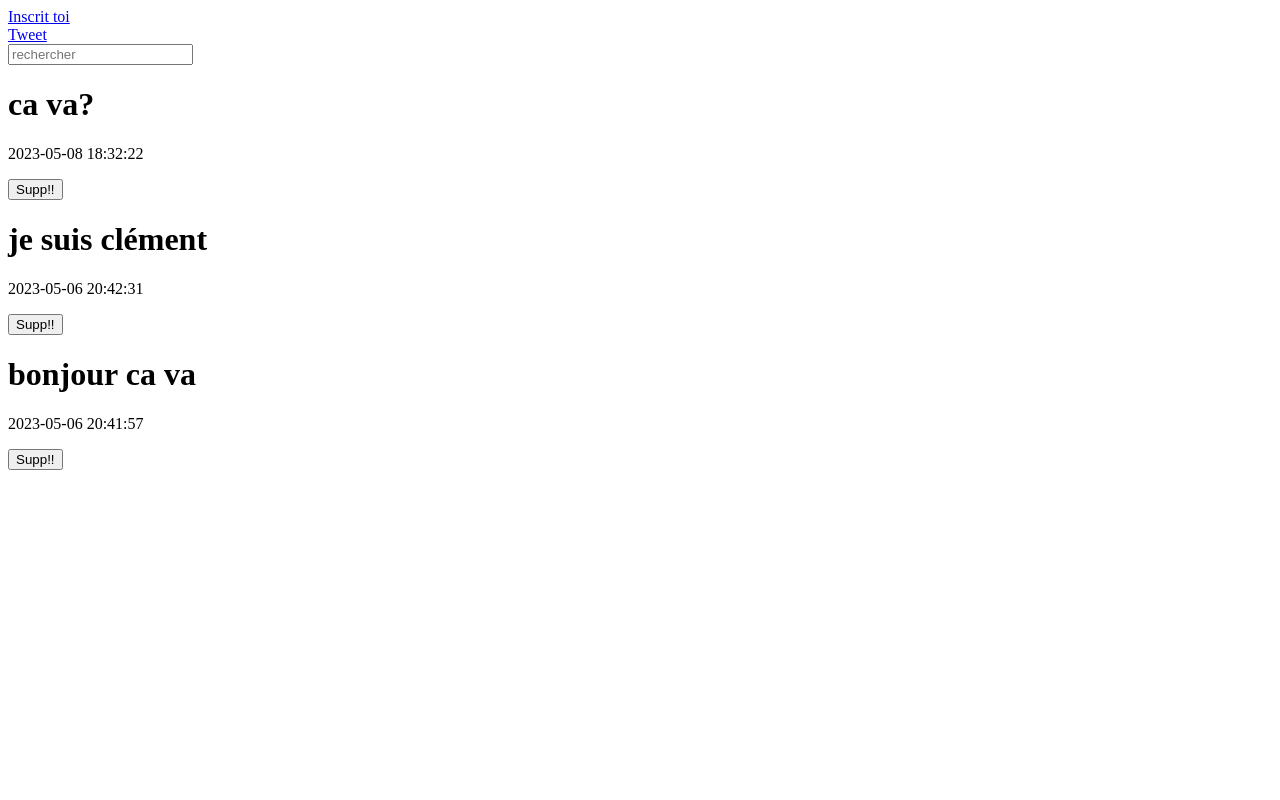
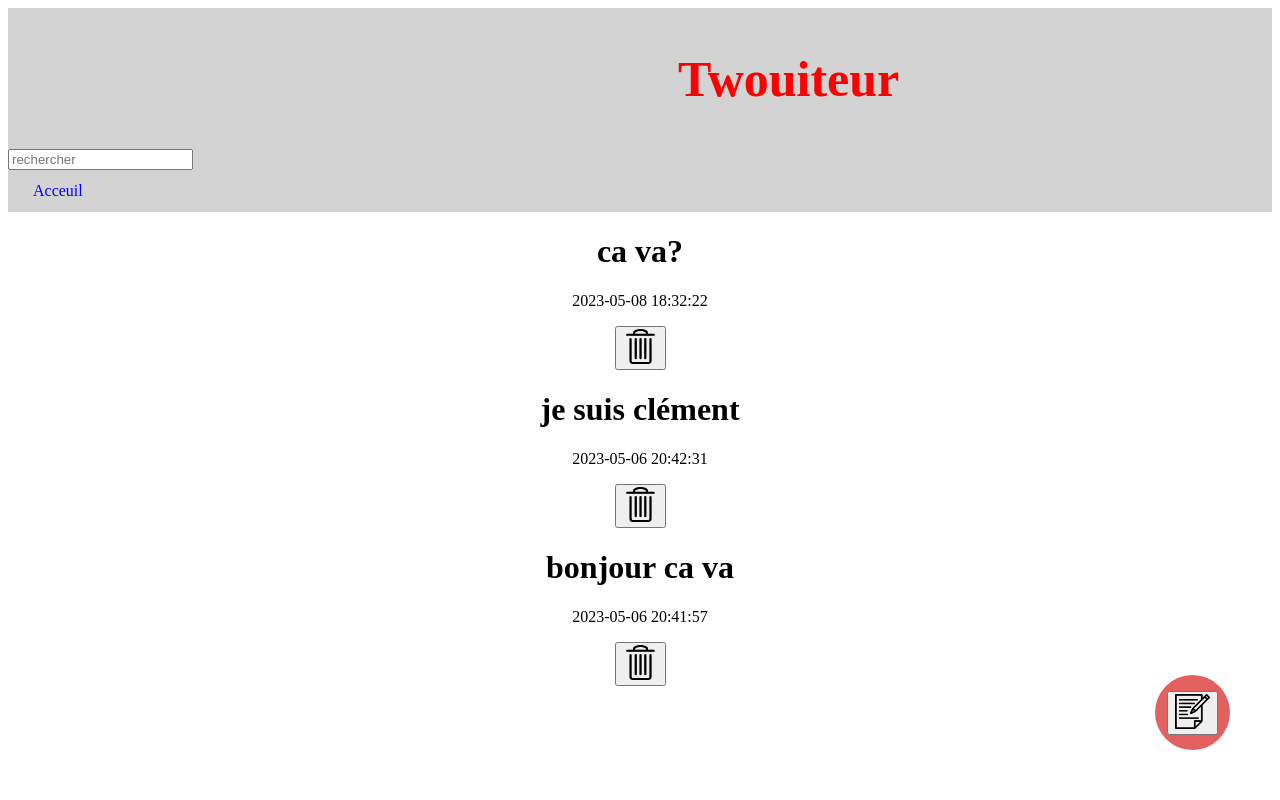
Before and after one commit to Clement-Dias-Costa-restart/renduTwitter, a PHP site: page / in a window 1280 px wide. Run offline with PHP 8.4, Linux system fonts and the light colour scheme; data comes from the database, SQL or seed files in the repository; both versions use the stored data as it was after the commit.

Commit message:
Add files via upload

```diff
--- /dev/null
+++ b/app.js
@@ -0,0 +1,16 @@
+function openModal() {
+    document.getElementById("modal").style.top="0px";
+}
+
+function closeModal(){
+    document.getElementById("modal").style.top="-300px";
+}
+
+function openModal2() {
+    document.getElementById("modal2").style.top="0px";
+}
+
+
+function closeModal2(){
+    document.getElementById("modal2").style.top="-300px";
+}
--- a/index.php
+++ b/index.php
@@ -13,29 +13,90 @@ $tweet = $requete->fetchAll(PDO::FETCH_ASSOC);
     <meta http-equiv="X-UA-Compatible" content="IE=edge">
     <meta name="viewport" content="width=device-width, initial-scale=1.0">
     <title>Twitter</title>
+    <link href="style.css" rel="stylesheet">
 </head>
+
 <body>
-<div>
-<a href="inscription.php">Inscrit toi</a>
-</div>
-<a href="tweet.php">Tweet</a>
+    <nav class="menu">
+    <ul class="menuderoulant">
+        <li class="bouton0">
+            <h1 id='Titre'>Twouiteur</h1>
             <div>
             <form class="form" method="GET" action="resultat.php">
                 <input type="text" name="motcle" placeholder="rechercher">
             </form>
             </div>
+            <a href='index.php'> Acceuil</a>
+            <ul class="menun1">
+                <li class="nv1">
+                    <ul class="nv2">
+                        <li><a href=inscription.php>Inscrit toi</a></li>
+                    </ul>
+                    <ul class="nv3">
+                        <li><a href=tweet.php>Tweet</a></li>
+                    </ul>
+                </li>
+            </ul>
+
+        </li>
+</nav>
+    <div class="floating-btn">
+        <button id="button_modal" onclick="openModal()"> <img src="formulaire-de-contact.png" alt="formulaire"></button>
+    </div>
+    <script src="app.js" type="text/javascript"></script>
+    <div id="modal">
+    <form class="form" method="POST" action="envoi.php">
+        <div>
+            <input type="text" name="tweet" placeholder="tweet">
+            <select name="menu1">
+                <option value="animaux">animaux</option>
+                <option value="sport">sport</option>
+                <option value="politique">politique</politique>
+                <option value="mode">mode</mode>
+                <option value="divertissement">divertissement</option>
+                <option value="actualité">actualité</option>
+
+            </select>
+        </div>
+        <input type="submit"name=Envoyer  value="Valider">
+    </form>
+    </form>
+        <button id=close onclick="closeModal()">Fermer</button>
+
+    </div>
+
+
+    </button>
+<div>
+<?php foreach ($tweet as $tweet ) {?>
+
+<div id='tweet'>
+    <h1><?= $tweet['contenu'] ?></h1>
+<p><?= $tweet['date']?></p>
 
 
 
-<?php foreach ($tweet as $tweet ) {?>
+<button class="sup" onclick="openModal2()"> <img src="supprimer.png" alt="sup"></button>
+    <script src="app.js" type="text/javascript"></script>
 
-<h1><?= $tweet['contenu'] ?></h1>
-<p><?= $tweet['date']?></p>
 
+</div>
+    <div id="modal2">
+
+        <h1>voulez-vous supprimer?</h1>
         <form action="delete.php" method="POST">
         <input type="hidden" name="supp"value="<?=$tweet['id']?>">
-    <button type="submit">Supp!!</button>
+        <button type="submit" class="sup">Supprimer!</button>
     </form>
+    </form>
+        <button id=close onclick="closeModal2()">Fermer</button>
+
+    </div>
+
+
+
+
+
 <?php } ?>
 </body>
 </html>
--- /dev/null
+++ b/style.css
@@ -0,0 +1,129 @@
+*{
+    box-sizing: border-box;
+}
+
+ul {
+    margin: 0;
+    padding: 0;
+}
+
+li{
+    list-style: none;
+}
+
+.menu a{
+    display: block;
+    color: blue;
+    text-decoration: none;
+
+}
+
+
+.menu a:hover{
+    background: #5089f0;
+}
+
+.menuderoulant{
+    display: flex;
+    position: relative;
+    background-color: lightgray;
+}
+.bouton0 > a {
+    padding: 12px 25px;
+}
+
+.bouton0:hover>ul {
+    display: flex;
+}
+
+.menun1{
+    display: none;
+    position: absolute;
+    top: 100%;
+    left: 0;
+    width: 100%;
+    background-color: lightgray;
+}
+
+.nv1{
+    flex: 1;
+    width: 100%;
+    margin: 0 15px;
+}
+.nv1 h2{
+    margin: 0;
+    padding: 0;
+    color: white;
+}
+
+
+
+
+
+.floating-btn{
+    position: fixed;
+    bottom: 50px;
+    right: 50px;
+    width: 75px;
+    height: 75px;
+    border: none;
+    cursor: pointer;
+    border-radius: 50%;
+    background: rgb(227, 96, 96);
+    display: flex;
+    justify-content: center ;
+    align-items: center;
+
+}
+
+.floating-btn img{
+    width: 35px;
+    height: 35px;
+}
+
+#modal{
+    height: 300px;
+    width: 30%;
+    background-color: lightblue;
+    font-family: helvetica;
+    text-align: center;
+    color: black;
+    position: absolute;
+    top: -300px;
+    left: 40%;
+}
+
+
+
+#modal2{
+    height: 300px;
+    width: 30%;
+    background-color: rgb(120, 41, 60);
+    font-family: helvetica;
+    text-align: center;
+    color: black;
+    position: absolute;
+    top: -300px;
+    left: 40%;
+}
+.sup img{
+    width: 35px;
+    height: 35px;
+}
+
+#Titre {
+    margin-left: 670px;
+    text-align: center;
+    color: red;
+    background-color:lightgray ;
+    font-size: 50px;
+
+}
+
+#tweet {
+    text-align: center;
+}
+
+#MENU{
+    font-size: 30px;
+}
```
Also changed, not shown: BDD_Twiter.sql (added, +113 -0 lines), envoi.php (+6 -1 lines), envoieauto.php (added, +14 -0 lines), inscription.php (+15 -1 lines), led.php (added, +9 -0 lines), menu.php (added, +27 -0 lines), resultat.php (+40 -2 lines), tweet.php (+28 -2 lines), Page_d_acceuil_PC.png (added), Page_d_acceuil_mobil.png (added), formulaire-de-contact.png (added), pofil.png (added), supprimer.png (added), 2 other files. Lines whose indentation alone changed are shown as unchanged.
